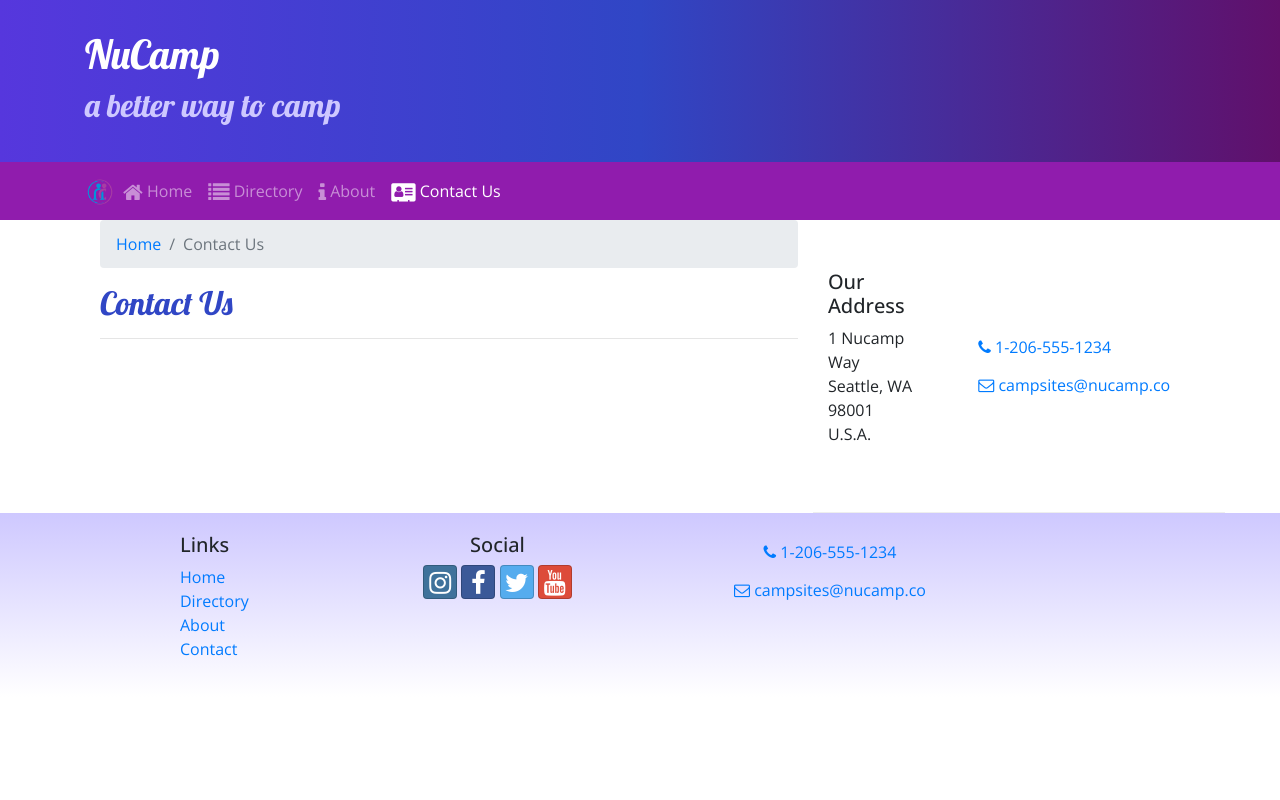
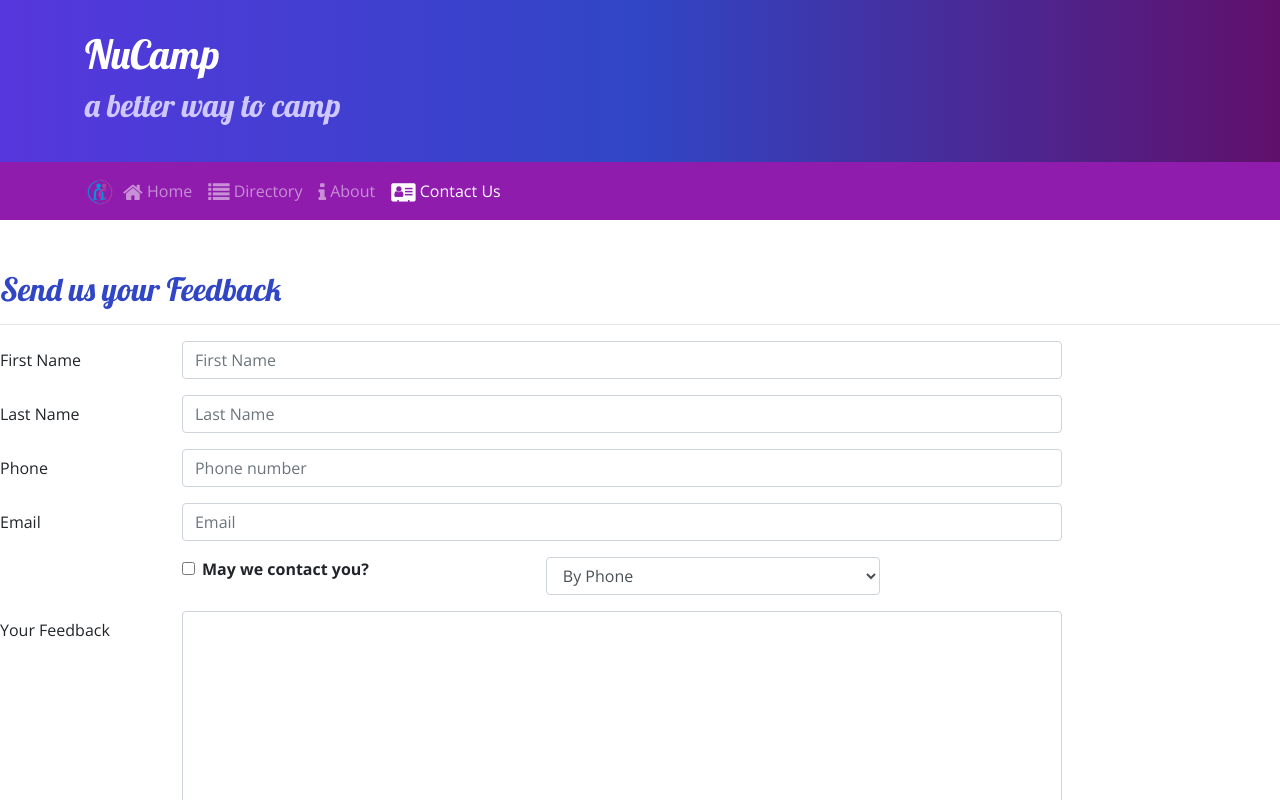
Before and after one commit to blakebonasera/nucampsite, a React (Create React App) app: page /contactus in a window 1280 px wide. Shown: the top 800 px of the page. Built offline with nearby package versions, Linux system fonts and the light colour scheme.

Commit message:
Controlled Forms

```diff
--- a/src/components/ContactComponent.js
+++ b/src/components/ContactComponent.js
@@ -1,40 +1,133 @@
-import React from 'react';
-import { Breadcrumb, BreadcrumbItem } from 'reactstrap';
+import React, { Component } from 'react';
+import {
+    Breadcrumb, BreadcrumbItem,
+    Button, Form, FormGroup, Label, Input, Col
+} from 'reactstrap';
 import { Link } from 'react-router-dom';
 
 
-function Contact(props) {
-    return (
-        <div className="container">
-            <div className="row">
-                <div className="col">
-                <div className="col">
-                    <Breadcrumb>
-                        <BreadcrumbItem><Link to="/home">Home</Link></BreadcrumbItem>
-                        <BreadcrumbItem active>Contact Us</BreadcrumbItem>
-                    </Breadcrumb>
-                    <h2>Contact Us</h2>
+class Contact extends Component {
+    constructor(props) {
+        super(props);
+
+        this.state = {
+            firstName: '',
+            lastName: '',
+            phoneNum: '',
+            email: '',
+            agree: false,
+            contactType: 'By Phone',
+            feedback: ''
+        };
+
+        this.handleInputChange = this.handleInputChange.bind(this);
+        this.handleSubmit = this.handleSubmit.bind(this);
+    }
+
+    handleInputChange(event) {
+        const target = event.target;
+        const value = target.type === 'checkbox' ? target.checked : target.value;
+        const name = target.name;
+
+        this.setState({
+            [name]: value
+        });
+    }
+
+    handleSubmit(event) {
+        console.log('Current state is: ' + JSON.stringify(this.state));
+        alert('Current state is: ' + JSON.stringify(this.state));
+        event.preventDefault();
+    }
+
+    render() {
+        return (
+            <div className="row row-content">
+                <div className="col-12">
+                    <h2>Send us your Feedback</h2>
                     <hr />
+                </div>
+                <div className="col-md-10">
+                    <Form onSubmit={this.handleSubmit}>
+                        <FormGroup row>
+                            <Label htmlFor="firstName" md={2}>First Name</Label>
+                            <Col md={10}>
+                                <Input type="text" id="firstName" name="firstName"
+                                    placeholder="First Name"
+                                    value={this.state.firstName}
+                                    onChange={this.handleInputChange} />
+                            </Col>
+                        </FormGroup>
+                        <FormGroup row>
+                            <Label htmlFor="lastName" md={2}>Last Name</Label>
+                            <Col md={10}>
+                                <Input type="text" id="lastName" name="lastName"
+                                    placeholder="Last Name"
+                                    value={this.state.lastName}
+                                    onChange={this.handleInputChange} />
+                            </Col>
+                        </FormGroup>
+                        <FormGroup row>
+                            <Label htmlFor="phoneNum" md={2}>Phone</Label>
+                            <Col md={10}>
+                                <Input type="tel" id="phoneNum" name="phoneNum"
+                                    placeholder="Phone number"
+                                    value={this.state.phoneNum}
+                                    onChange={this.handleInputChange} />
+                            </Col>
+                        </FormGroup>
+                        <FormGroup row>
+                            <Label htmlFor="email" md={2}>Email</Label>
+                            <Col md={10}>
+                                <Input type="email" id="email" name="email"
+                                    placeholder="Email"
+                                    value={this.state.email}
+                                    onChange={this.handleInputChange} />
+                            </Col>
+                        </FormGroup>
+                        <FormGroup row>
+                            <Col md={{ size: 4, offset: 2 }}>
+                                <FormGroup check>
+                                    <Label check>
+                                        <Input type="checkbox"
+                                            name="agree"
+                                            checked={this.state.agree}
+                                            onChange={this.handleInputChange} /> {' '}
+                                        <strong>May we contact you?</strong>
+                                    </Label>
+                                </FormGroup>
+                            </Col>
+                            <Col md={4}>
+                                <Input type="select" name="contactType"
+                                    value={this.state.contactType}
+                                    onChange={this.handleInputChange}>
+                                    <option>By Phone</option>
+                                    <option>By Email</option>
+                                </Input>
+                            </Col>
+                        </FormGroup>
+                        <FormGroup row>
+                            <Label htmlFor="feedback" md={2}>Your Feedback</Label>
+                            <Col md={10}>
+                                <Input type="textarea" id="feedback" name="feedback"
+                                    rows="12"
+                                    value={this.state.feedback}
+                                    onChange={this.handleInputChange}></Input>
+                            </Col>
+                        </FormGroup>
+                        <FormGroup row>
+                            <Col md={{ size: 10, offset: 2 }}>
+                                <Button type="submit" color="primary">
+                                    Send Feedback
+                         </Button>
+                            </Col>
+                        </FormGroup>
+                    </Form>
                 </div>
             </div>
 
-            <div className="row row-content align-items-center">
-                <div className="col-sm-4">
-                    <h5>Our Address</h5>
-                    <address>
-                        1 Nucamp Way<br />
-                        Seattle, WA 98001<br />
-                        U.S.A.
-                    </address>
-                </div>
-                <div className="col">
-                    <a role="button" className="btn btn-link" href="tel:+12065551234"><i className="fa fa-phone"></i> 1-206-555-1234</a><br />
-                    <a role="button" className="btn btn-link" href="mailto:fakeemail@fakeemail.co"><i className="fa fa-envelope-o"></i> campsites@nucamp.co</a>
-                </div>
-            </div>
-        </div>
-        </div>
-    );
+        );
+    }
 }
 
 export default Contact;
```
